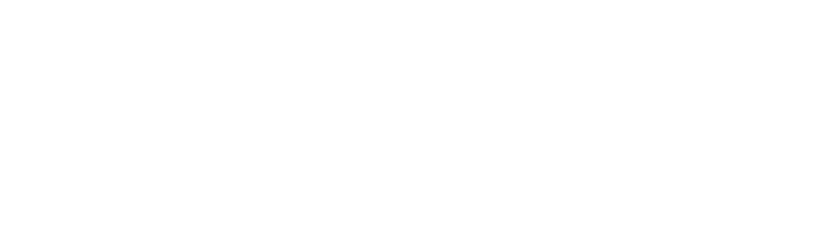
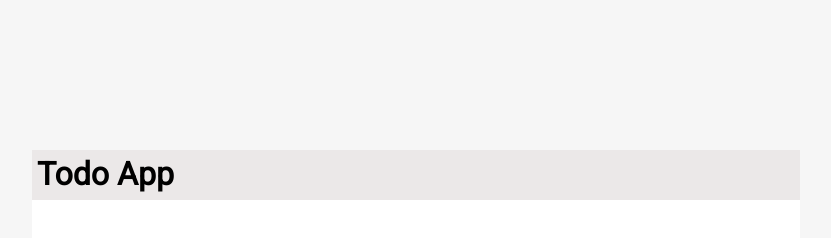
Before and after one commit to devsfe/todoApp, a plain HTML site: page index.html in a window 1280 px wide. Shown: the whole page, without its empty margins (224-1055 px from the left). Drawn offline with Linux system fonts and the light colour scheme.

Commit message:
Projeto iniciado

```diff
--- a/index.html
+++ b/index.html
@@ -4,8 +4,18 @@
     <meta charset="UTF-8">
     <meta name="viewport" content="width=device-width, initial-scale=1.0">
     <title>Todo App</title>
+
+    <!-- Estilização -->
+    <link rel="stylesheet" href="style.css">
 </head>
 <body>
+    <div class="container">
+        <div class="container-top">
+            <h1 class="todo-title">Todo App</h1>
+        </div>
+    </div>
 
+    <!-- Script -->
+    <script src="script.js"></script>
 </body>
 </html>
--- a/style.css
+++ b/style.css
@@ -0,0 +1,33 @@
+@import url('https://fonts.googleapis.com/css2?family=Roboto&display=swap');
+
+* {
+    margin: 0;
+    padding: 0;
+    box-sizing: border-box;
+}
+
+body {
+    width: 100%;
+    height: 100vh;
+    display: flex;
+    align-items: center;
+    justify-content: center;
+    background-color: #F6F6F6;
+    font-family: 'Roboto', sans-serif;
+}
+
+.container {
+    width: 60%;
+    height: 500px;
+    background-color: #ffff;
+}
+
+.container-top {
+    height: 50px;
+    background-color: #ebe8e8;
+    padding: 5px;
+}
+
+.todo-title {
+
+}
```
